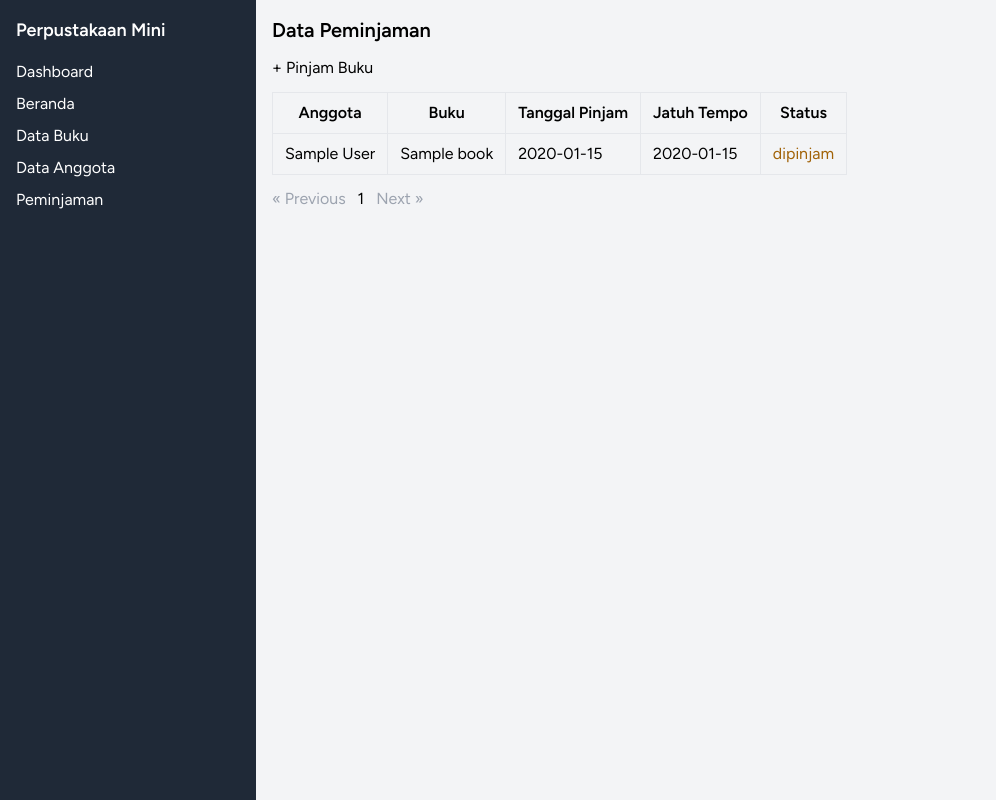
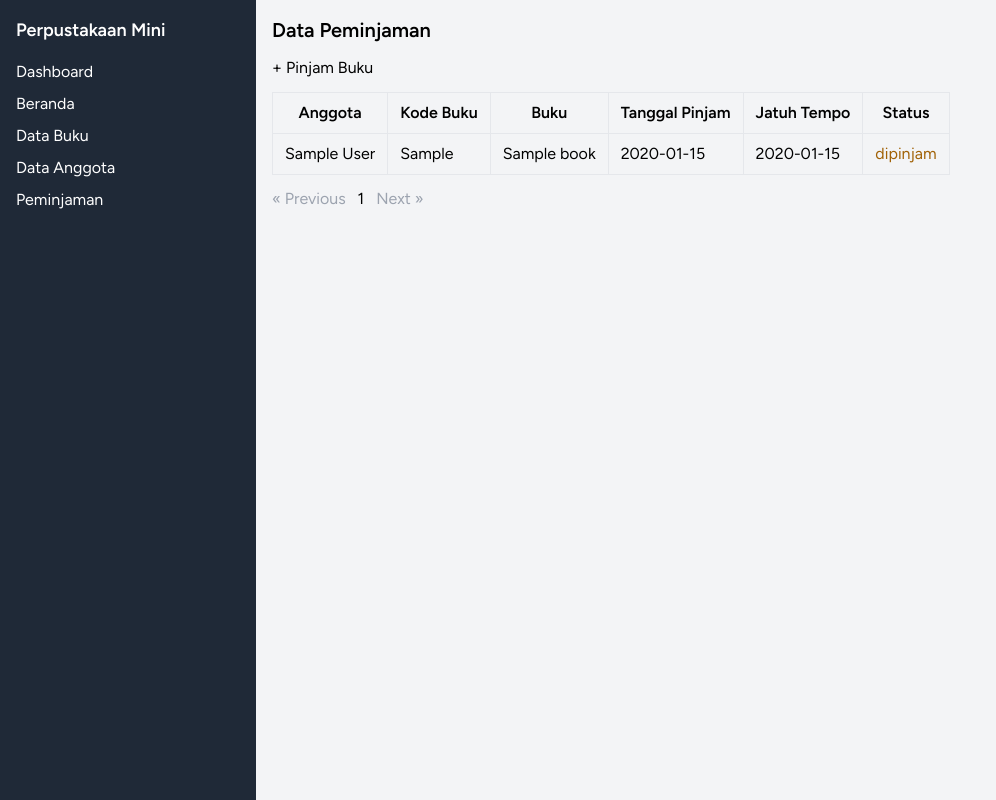
Before and after one commit to dodoreginaldo98-byte/perpus-app, a Laravel app: page /loans in a window 1280 px wide. Shown: the whole page, without its empty margins (0-996 px from the left). Run offline with Laravel 12, Linux system fonts and the light colour scheme; a user stored in the database is signed in; data comes from the database, SQL or seed files in the repository; tables that the repository leaves empty hold one stand-in row (values such as "Sample post"); style sheets or scripts are compiled from the project's sources; some libraries are stand-ins or nearby versions.

Commit message:
Pertemuan 11 – Perapian tampilan buku dan modul peminjaman dan penambahan tugas

```diff
--- a/app/Http/Controllers/LoanController.php
+++ b/app/Http/Controllers/LoanController.php
@@ -71,6 +71,17 @@ class LoanController extends Controller
             ]);
         }
 
+        // Batasi satu anggota maksimal 3 buku yang sedang dipinjam
+$sedangDipinjam = Loan::where('member_id', $validated['member_id'])
+    ->where('status', 'dipinjam')
+    ->count();
+
+if ($sedangDipinjam >= 3) {
+    return back()->withErrors([
+        'member_id' => 'Anggota ini sudah meminjam 3 buku dan belum mengembalikan. Batas maksimal tercapai.',
+    ]);
+}
+
         // 3. Simpan peminjaman dan kurangi stok sebagai satu kesatuan.
         // Jika salah satu gagal, keduanya dibatalkan (tidak ada data setengah jadi).
         DB::transaction(function () use ($validated, $book) {
@@ -78,7 +89,7 @@ class LoanController extends Controller
                 'member_id' => $validated['member_id'],
                 'book_id' => $validated['book_id'],
                 'tanggal_pinjam' => now()->toDateString(),
-                'tanggal_kembali_rencana' => now()->addDays(7)->toDateString(),
+                'tanggal_kembali_rencana' => now()->addDays(14)->toDateString(),
                 'status' => 'dipinjam',
             ]);
 
--- a/resources/js/Pages/Loans/Create.vue
+++ b/resources/js/Pages/Loans/Create.vue
@@ -61,7 +61,7 @@ function submit() {
         </div>
 
         <p class="text-gray-500">
-          Tanggal pinjam adalah hari ini. Jatuh tempo otomatis 7 hari setelah
+          Tanggal pinjam adalah hari ini. Jatuh tempo otomatis 14 hari setelah
           tanggal pinjam.
         </p>
 
--- a/resources/js/Pages/Loans/Index.vue
+++ b/resources/js/Pages/Loans/Index.vue
@@ -28,6 +28,7 @@ defineProps({
         <thead>
           <tr>
             <th class="border px-3 py-2">Anggota</th>
+            <th class="border px-3 py-2">Kode Buku</th>
             <th class="border px-3 py-2">Buku</th>
             <th class="border px-3 py-2">Tanggal Pinjam</th>
             <th class="border px-3 py-2">Jatuh Tempo</th>
@@ -40,6 +41,7 @@ defineProps({
             <!-- loan.member.nama dan loan.book.judul tersedia karena -->
             <!-- LoanController memanggil with(['member', 'book']) -->
             <td class="border px-3 py-2">{{ loan.member.nama }}</td>
+            <td class="border px-3 py-2">{{ loan.book.kode_buku }}</td>
             <td class="border px-3 py-2">{{ loan.book.judul }}</td>
             <td class="border px-3 py-2">{{ loan.tanggal_pinjam }}</td>
             <td class="border px-3 py-2">{{ loan.tanggal_kembali_rencana }}</td>
@@ -55,7 +57,7 @@ defineProps({
 
           <!-- Pesan jika belum ada data peminjaman -->
           <tr v-if="loans.data.length === 0">
-            <td colspan="5" class="border px-3 py-2">
+            <td colspan="7" class="border px-3 py-2">
               Belum ada data peminjaman.
             </td>
           </tr>
```
